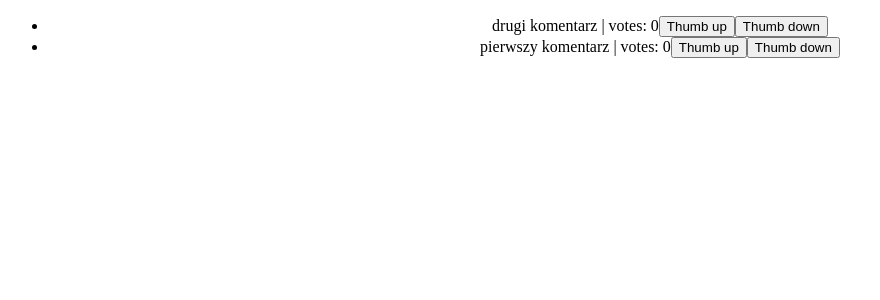
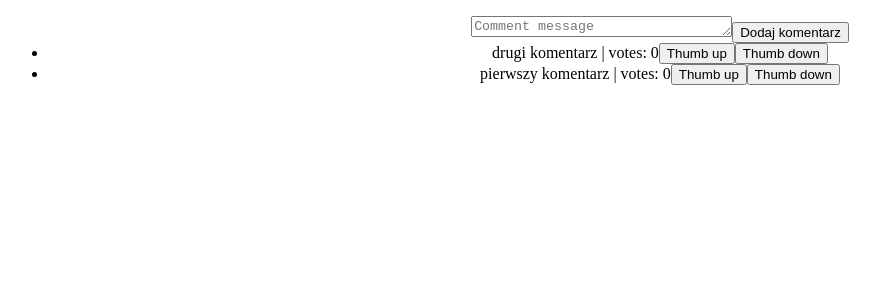
Before and after one commit to busik90/19.7.zadanie, a React (Create React App) app: page / in a window 1280 px wide. Shown: the top 300 px of the page, without its empty margins (0-880 px from the left). Built offline with nearby package versions, Linux system fonts and the light colour scheme.

Commit message:
Add 'addCommet' function

```diff
--- a/src/CommentsList/CommentsList.js
+++ b/src/CommentsList/CommentsList.js
@@ -1,6 +1,42 @@
 import React from 'react';
 import Comment from '../Comment/CommentContainer';
 
-const CommentsList = ({ comments }) => <ul>{comments.map(comment => <Comment key={comment.id} {...comment} />)}</ul>;
+class CommentsList extends React.Component {
+  constructor(props) {
+    super(props);
+    this.state = {
+      commentText: ''
+    }
+  }
+
+  handleChange(e) {
+    this.setState({ commentText: e.target.value });
+  }
+
+  handleSubmit(e) {
+    e.preventDefault();
+    this.props.addComment(this.state.commentText);
+    this.setState({commentText: ''});
+  }
+
+  render() {
+    return (
+      <ul>
+        <form onSubmit={e => this.handleSubmit(e)}>
+          <textarea
+            name="comment"
+            cols="30"
+            rows="1"
+            onChange={e => this.handleChange(e)}
+            value={this.state.commentText}
+            placeholder='Comment message'
+          ></textarea>
+          <input type="submit" value='Dodaj komentarz'/>
+        </form>
+        {this.props.comments.map(comment => <Comment key={comment.id} {...comment} />)}
+      </ul>
+    )
+  }
+}
 
 export default CommentsList;
--- a/src/CommentsList/CommentsListContainer.js
+++ b/src/CommentsList/CommentsListContainer.js
@@ -1,8 +1,13 @@
 import { connect } from 'react-redux';
 import CommentsList from '../CommentsList/CommentsList';
+import { comments } from '../actions';
 
 const mapStateToProps = state => ({
   comments: state.comments
 });
 
-export default connect(mapStateToProps)(CommentsList);
+const mapDispatchToProps = dispatch => ({
+  addComment: text => dispatch(comments.add(text))
+});
+
+export default connect(mapStateToProps, mapDispatchToProps)(CommentsList);
```
